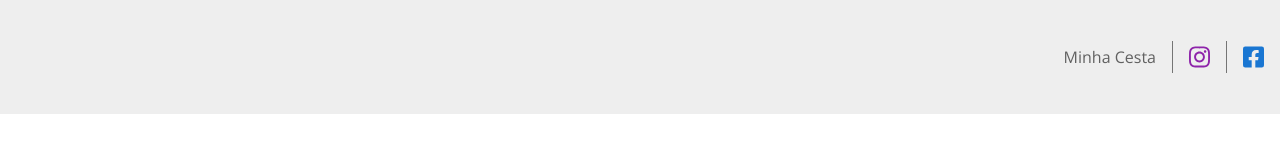
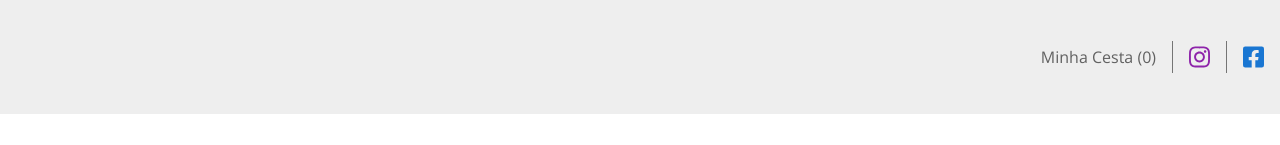
Before and after one commit to akaFTS/doar-caminhodecasa, a React (Vite) app: page /cesta in a window 1280 px wide. Shown: the top 145 px of the page. Built offline with nearby package versions, Linux system fonts and the light colour scheme.

Commit message:
Basket system initial implementation

```diff
--- a/src/App.js
+++ b/src/App.js
@@ -1,8 +1,9 @@
-import React, { useEffect } from "react";
+import React, { useEffect, useState } from "react";
 import MainPage from "./MainPage";
 import BasketPage from "./BasketPage";
 import CampaignPage from "./CampaignPage";
 import { Routes, Route, useLocation, BrowserRouter } from "react-router-dom";
+import BasketContext from "./BasketContext";
 
 function ScrollToTop() {
   const { pathname } = useLocation();
@@ -15,7 +16,10 @@ function ScrollToTop() {
 }
 
 export default function App() {
+  const [basket, setBasket] = useState([]);
+
   return (
+    <BasketContext.Provider value={{ basket, setBasket }}>
       <BrowserRouter>
         <ScrollToTop />
         <Routes>
@@ -24,5 +28,6 @@ export default function App() {
           <Route path="/projetos/:slug" element={<CampaignPage />}></Route>
         </Routes>
       </BrowserRouter>
+    </BasketContext.Provider>
   );
 }
--- /dev/null
+++ b/src/BasketContext.js
@@ -0,0 +1,6 @@
+import { createContext } from "react";
+
+export default createContext({
+  setBasket: () => {},
+  basket: [],
+});
--- a/src/campaigns.json
+++ b/src/campaigns.json
@@ -9,11 +9,13 @@
     "slide_pictures": ["manto1.jpg", "manto2.jpg", "manto3.jpg"],
     "donations": [
       {
+        "slug": "cesta-grande",
         "name": "Cesta Grande",
         "picture": "cesta.png",
         "price": 50
       },
       {
+        "slug": "cesta-pequena",
         "name": "Cesta Pequena",
         "picture": "cesta.png",
         "price": 20
@@ -29,11 +31,13 @@
     "slide_pictures": ["manto1.jpg", "manto2.jpg", "manto3.jpg"],
     "donations": [
       {
+        "slug": "cesta-grande",
         "name": "Cesta Grande",
         "picture": "cesta.png",
         "price": 50
       },
       {
+        "slug": "cesta-pequena",
         "name": "Cesta Pequena",
         "picture": "cesta.png",
         "price": 20
--- a/src/components/Donation.js
+++ b/src/components/Donation.js
@@ -1,8 +1,15 @@
-import React from "react";
+import React, { useContext } from "react";
 import * as styles from "./Donation.module.css";
 import images from "../images.js";
+import BasketContext from "../BasketContext";
 
 export default function Donation({ donation }) {
+  const { basket, setBasket } = useContext(BasketContext);
+
+  const addToBasket = (donation) => {
+    setBasket(["bla"]);
+  };
+
   return (
     <div className={styles.donation}>
       <div className={styles.imageSlot}>
@@ -12,7 +19,7 @@ export default function Donation({ donation }) {
         <h4>{donation.name}</h4>
         <div className={styles.donationAction}>
           <h5>R${donation.price},00</h5>
-          <button>Doar</button>
+          <button onClick={addToBasket}>Doar</button>
         </div>
       </div>
     </div>
--- a/src/components/Header.js
+++ b/src/components/Header.js
@@ -1,4 +1,4 @@
-import React from "react";
+import React, { useContext } from "react";
 import logo from "url:../assets/logo.png";
 import * as styles from "./Header.module.css";
 import {
@@ -7,8 +7,11 @@ import {
 } from "@fortawesome/free-brands-svg-icons";
 import { FontAwesomeIcon } from "@fortawesome/react-fontawesome";
 import { HashLink as Link } from "react-router-hash-link";
+import BasketContext from "../BasketContext";
 
 export default function Header({ inverted }) {
+  const { basket } = useContext(BasketContext);
+
   return (
     <header className={`${styles.header} ${inverted ? styles.inverted : ""}`}>
       <Link to="/" className={styles.logoWrap}>
@@ -16,7 +19,7 @@ export default function Header({ inverted }) {
       </Link>
       <div className={styles.buttonBar}>
         <Link to="/cesta" className={styles.barItem}>
-          Minha Cesta
+          Minha Cesta ({basket.length})
         </Link>
         <div className={styles.separator} />
         <a href="https://www.instagram.com/associacao_caminhodecasa">
```
Lines whose indentation alone changed are shown as unchanged.
